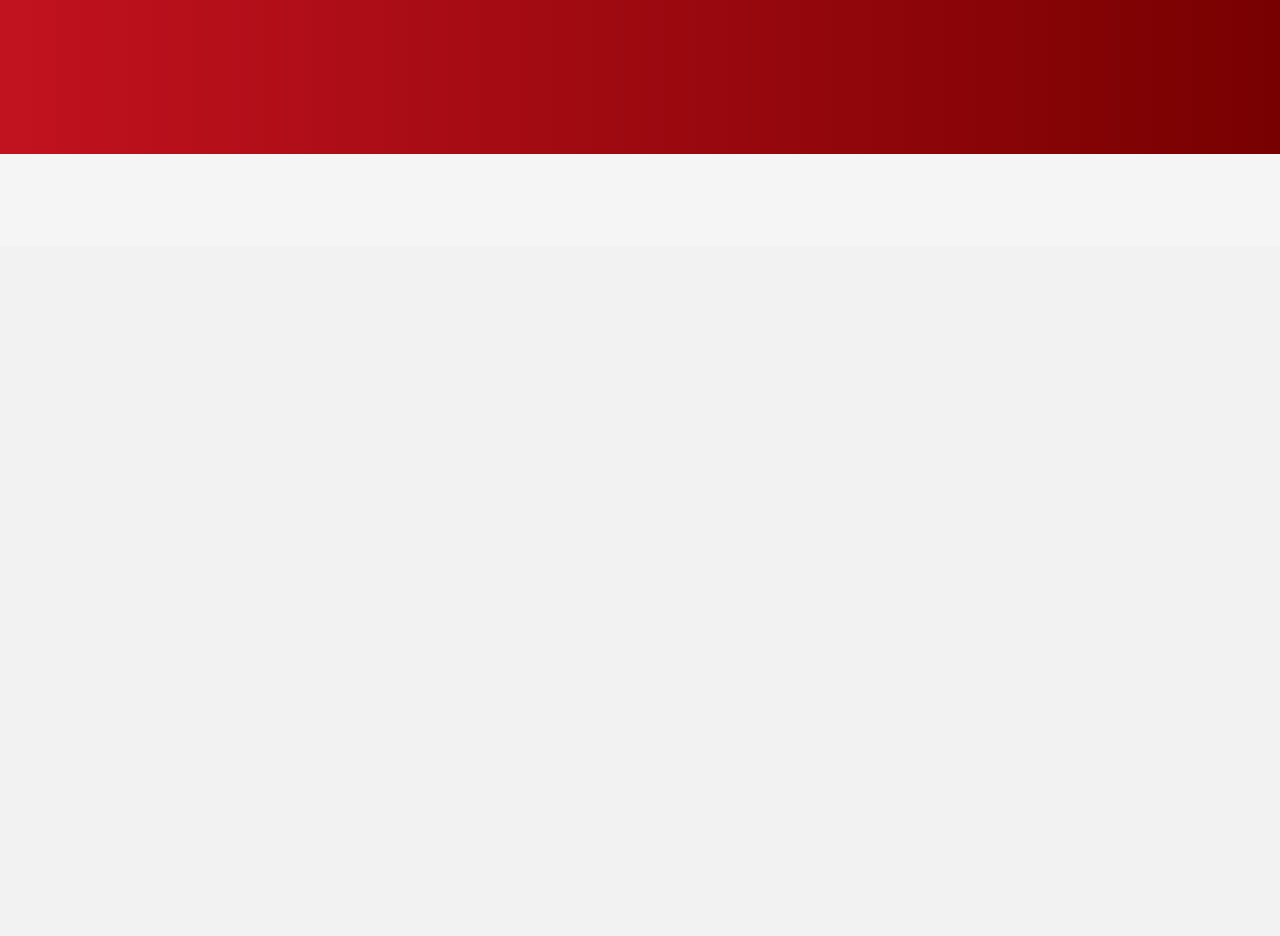
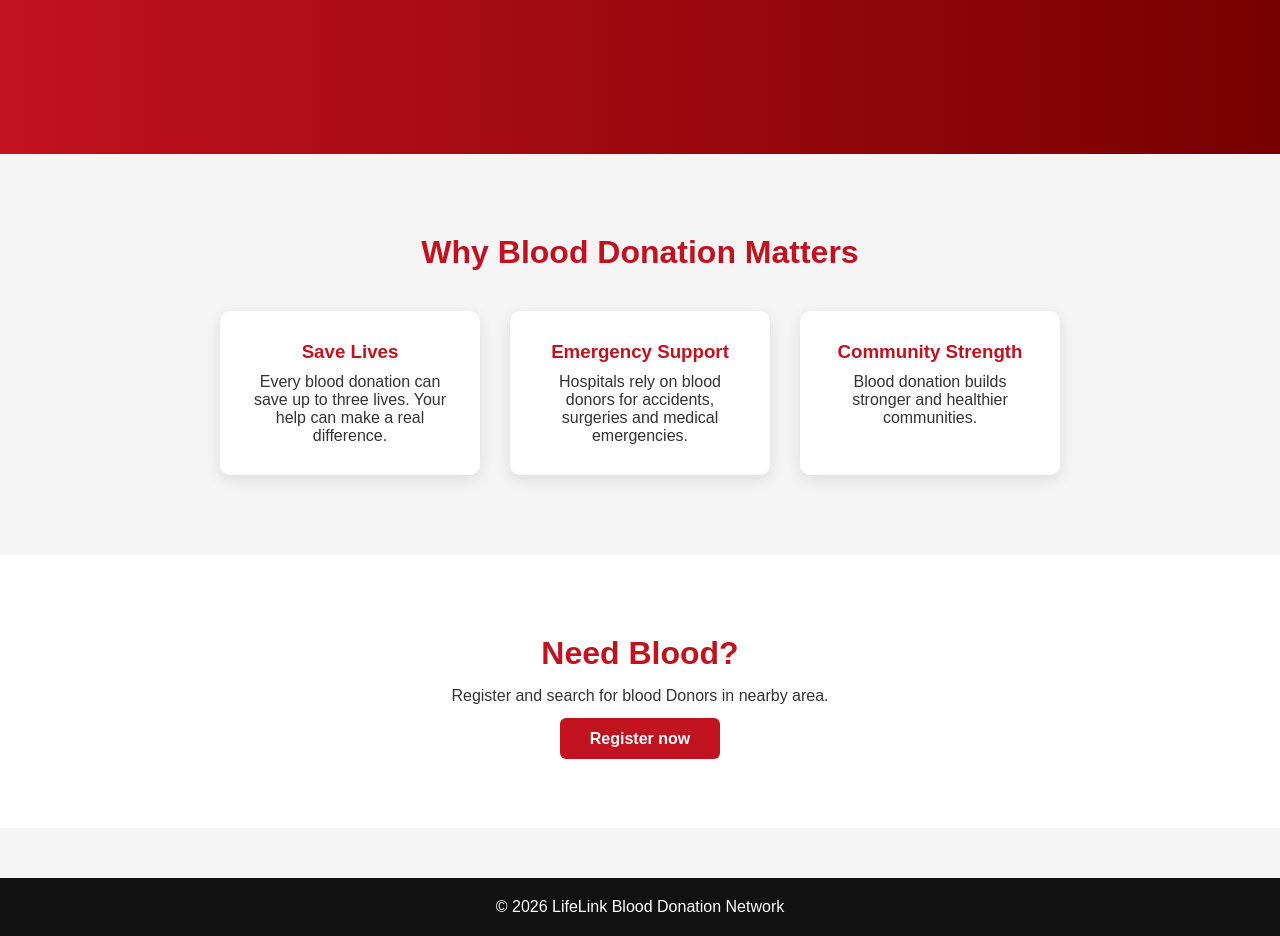
Before and after one commit to Rakuziio/LifeLink, a Flask app: page / in a window 1280 px wide. Shown: the part 554-1490 px from the top of the page. Before the commit the page ends 708 px from the top, so only its background shows below. Run offline with Flask 3, Linux system fonts and the light colour scheme.

Commit message:
Updated CSS structure, removed unused files, updated home templates

```diff
--- a/app/static/css/base.css
+++ b/app/static/css/base.css
@@ -9,3 +9,179 @@ body{
     background:#f5f5f5;
     color:#333;
 }
+
+/* Mobile */
+@media(max-width:768px){
+    .navbar{
+        flex-direction:column;
+        align-items:flex-start;
+        padding:20px;
+    }
+    nav{
+        margin-top:10px;
+    }
+    nav a{
+        margin:10px 10px 0 0;
+    }
+    .hero h1{
+        font-size:32px;
+    }
+    .hero p{
+        font-size:16px;
+    }
+}
+
+/* navbar */
+.navbar{
+    display:flex;
+    justify-content:space-between;
+    align-items:center;
+    padding:20px 60px;
+    background:white;
+    box-shadow:0 2px 10px rgba(0,0,0,0.1);
+    position:sticky;
+    top:0;
+}
+
+.logo{
+    font-size:24px;
+    font-weight:bold;
+    color:#c1121f;
+}
+
+nav a{
+    margin-left:25px;
+    text-decoration:none;
+    color:#333;
+    font-weight:500;
+    transition:0.3s;
+}
+
+nav a:hover{
+    color:#c1121f;
+}
+
+nav a.active{
+    color:#c1121f;
+    border-bottom:3px solid #c1121f;
+    padding-bottom:5px;
+}
+
+/* Hero section */
+.hero{
+    height:80vh;
+    display:flex;
+    justify-content:center;
+    align-items:center;
+    text-align:center;
+    background:linear-gradient(to right,#c1121f,#780000);
+    color:white;
+    padding:20px;
+}
+
+.hero-content{
+    max-width:700px;
+}
+
+.hero h1{
+    font-size:48px;
+    margin-bottom:20px;
+}
+
+.hero p{
+    font-size:18px;
+    margin-bottom:30px;
+    line-height:1.6;
+}
+
+.hero-btn{
+    background:white;
+    color:#c1121f;
+    padding:12px 30px;
+    border-radius:6px;
+    text-decoration:none;
+    font-weight:bold;
+    transition:0.3s;
+}
+
+.hero-btn:hover{
+    background:#ffd6d6;
+}
+
+/* info section */
+.info{
+    padding:80px 20px;
+    text-align:center;
+}
+
+.info h2{
+    font-size:32px;
+    margin-bottom:40px;
+    color:#c1121f;
+}
+
+.info-container{
+    display:flex;
+    justify-content:center;
+    gap:30px;
+    flex-wrap:wrap;
+}
+
+.info-card{
+    background:white;
+    width:260px;
+    padding:30px;
+    border-radius:10px;
+    box-shadow:0 5px 15px rgba(0,0,0,0.1);
+    transition:0.3s;
+}
+
+.info-card:hover{
+    transform:translateY(-5px);
+}
+
+.info-card h3{
+    color:#c1121f;
+    margin-bottom:10px;
+}
+
+
+/* Call-To-Action section */
+.cta{
+    background:#fff;
+    padding:80px 20px;
+    text-align:center;
+}
+
+.cta h2{
+    font-size:32px;
+    margin-bottom:15px;
+    color:#c1121f;
+}
+
+.cta p{
+    margin-bottom:25px;
+}
+
+.cta-btn{
+    background:#c1121f;
+    color:white;
+    padding:12px 30px;
+    text-decoration:none;
+    border-radius:6px;
+    font-weight:bold;
+    transition:0.3s;
+}
+
+.cta-btn:hover{
+    background:#780000;
+}
+
+/* Footer */
+footer{
+    background:#111;
+    color:white;
+    text-align:center;
+    padding:20px;
+    margin-top:50px;
+}
--- a/app/templates/base.html
+++ b/app/templates/base.html
@@ -4,9 +4,7 @@
         <meta charset="UTF-8">
         <meta name="viewport" content="width=device-width, initial-scale=1.0">
         <link rel="stylesheet" href="{{ url_for('static', filename='css/flash.css') }}">
-        <link rel="stylesheet" href="{{ url_for('static', filename='css/navbar.css') }}">
         <link rel="stylesheet" href="{{ url_for('static', filename='css/base.css') }}">
-        <link rel="stylesheet" href="{{ url_for('static', filename='css/hero.css') }}">
 
         <title>
             {% block title %}
--- a/app/templates/home.html
+++ b/app/templates/home.html
@@ -5,6 +5,7 @@
 {% endblock %}
 
 {% block content %}
+<!-- HERO SECTION -->
     <section class="hero">
 
         <div class="hero-content">
@@ -26,4 +27,61 @@
         </div>
 
     </section>
+
+    <!-- INFO SECTION -->
+    <section class="info">
+
+        <h2>Why Blood Donation Matters</h2>
+
+        <div class="info-container">
+            <div class="info-card">
+                <h3>Save Lives</h3>
+                <p>
+                Every blood donation can save up to three lives.
+                Your help can make a real difference.
+                </p>
+            </div>
+
+            <div class="info-card">
+                <h3>Emergency Support</h3>
+                <p>
+                Hospitals rely on blood donors for accidents,
+                surgeries and medical emergencies.
+                </p>
+            </div>
+
+            <div class="info-card">
+                <h3>Community Strength</h3>
+                <p>
+                Blood donation builds stronger and healthier communities.
+                </p>
+            </div>
+        </div>
+
+    </section>
+
+<!-- CALL TO ACTION -->
+    <section class="cta">
+
+        {% if current_user.is_authenticated %}
+            {% if not current_user.is_donor %}
+                <h2>Become a Life Saver Today</h2>
+                <p>Join the LifeLink network and help those who need blood.</p>
+                <a href="{{ url_for('donor.become_donor') }}" class="cta-btn">Become a Donor</a>
+            {% else %}
+
+            {% endif%}
+        {% else %}
+            <h2>Need Blood?</h2>
+            <p>Register and search for blood Donors in nearby area.</p>
+            <a href="{{ url_for('auth.sign_up') }}" class="cta-btn">Register now</a>
+        {% endif %}
+
+    </section>
+
+<!-- FOOTER -->
+    <footer>
+        <p>© 2026 LifeLink Blood Donation Network</p>
+    </footer>
+
 {% endblock %}
```
Also changed, not shown: app/static/css/hero.css (deleted, +0 -39 lines), app/static/css/login.css (+0 -17 lines), app/static/css/navbar.css (deleted, +0 -34 lines), app/static/images/reg-log.jpeg (added). Lines whose indentation alone changed are shown as unchanged.
